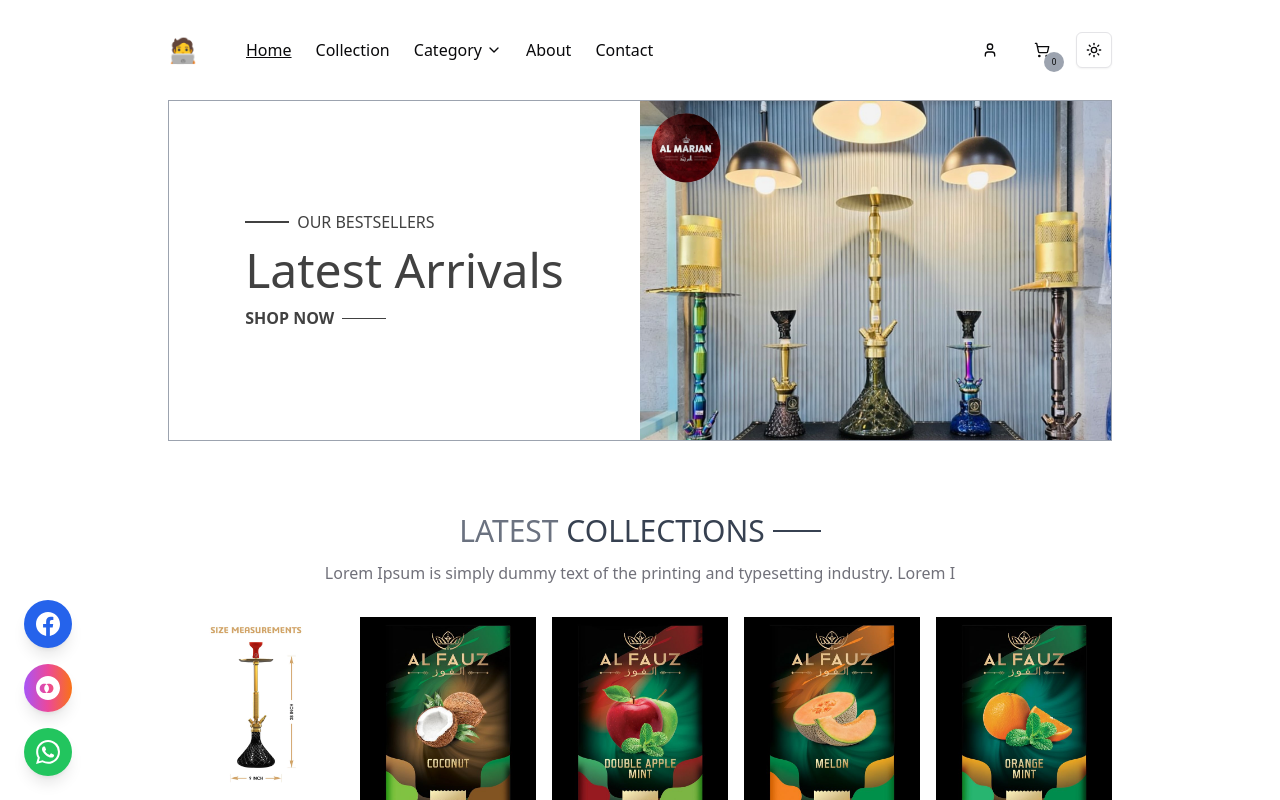
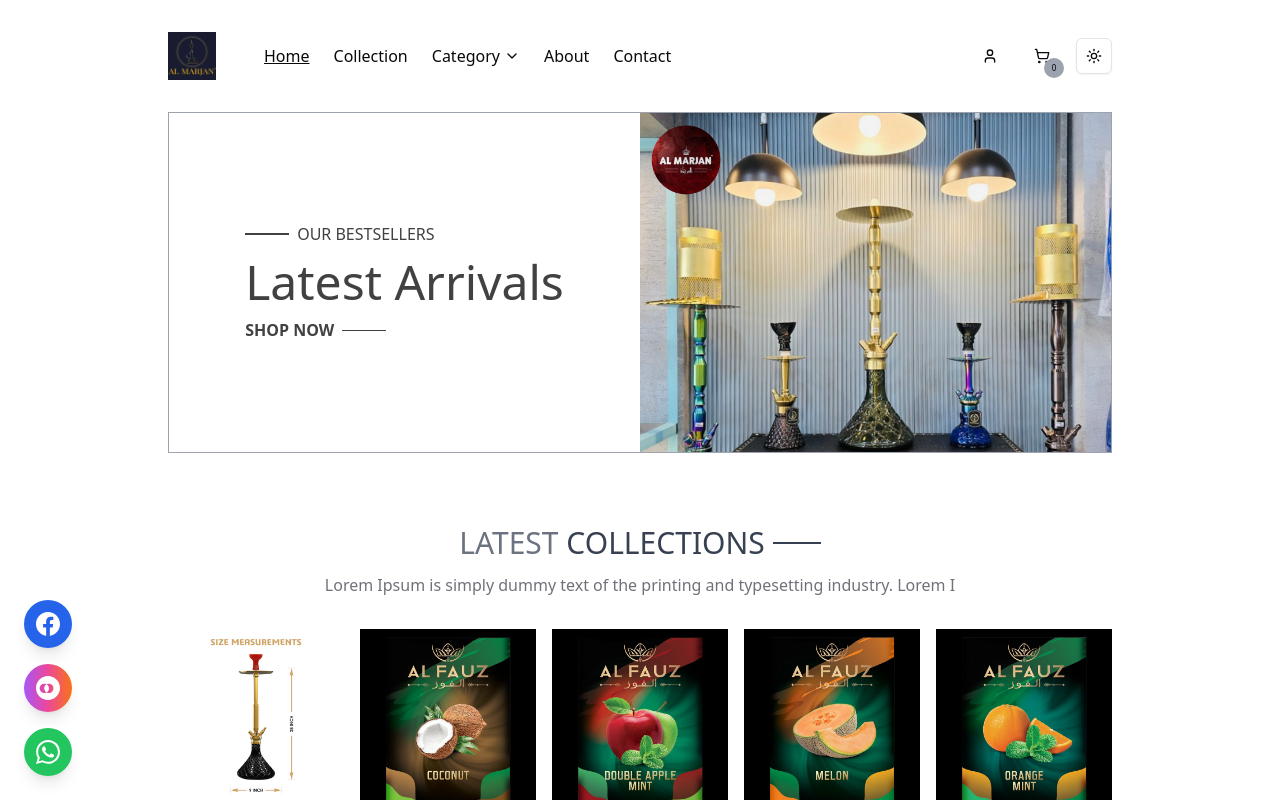
Before and after one commit to chikkibum/ecom, a React (Vite) app: page / in a window 1280 px wide. Shown: the top 800 px of the page. Built offline with nearby package versions, Linux system fonts and the light colour scheme.

Commit message:
Update Footer and Navbar components to replace placeholder icons with logo images for improved branding; update logo asset.

```diff
--- a/src/components/Footer.tsx
+++ b/src/components/Footer.tsx
@@ -1,15 +1,15 @@
 import { Link } from 'react-router-dom';
-
+import logo from '../assets/Logo.jpg'
 export const Footer = () => {
     return (
         <div className="container lg:w-[75vw] md:w-[80vw] mx-auto px-8 md:px-2 mt-2 md:mt-4">
             <div className='flex flex-col sm:grid grid-cols-[3fr_1fr_1fr] gap-14 my-10 mt-40 text-sm'>
                 <div>
                     <Link to="/">
-                    👨‍💻
+                        <img src={logo} alt="" className="w-12 h-12" />
                     </Link>
                     <p className='w-full md:w-2/3 text-gray-600'>
-                    Welcome to our online marketplace, where quality meets convenience.
+                        Welcome to our online marketplace, where quality meets convenience.
                     </p>
                 </div>
 
--- a/src/components/Navbar.tsx
+++ b/src/components/Navbar.tsx
@@ -8,6 +8,7 @@
 import { NavLink as RouterNavLink } from "react-router-dom";  // Import NavLink
 import { Profile } from "./Profile";
 import { CartIcon } from "./CartIcon";
+import logo from "../assets/Logo.jpg";
 import {
   DropdownMenu,
   DropdownMenuContent,
@@ -55,7 +56,7 @@
           <div className="flex items-center justify-between gap-2">
             <div className="flex items-center  gap-12">
               <Link to="/" className="text-2xl font-bold text-foreground">
-                🧑‍💻
+                <img src={logo} alt="" className="w-12 h-12" />
               </Link>
 
               <ul className="hidden md:flex space-x-6">
```
Also changed, not shown: src/assets/Logo.jpg (added), src/assets/logo.png.
